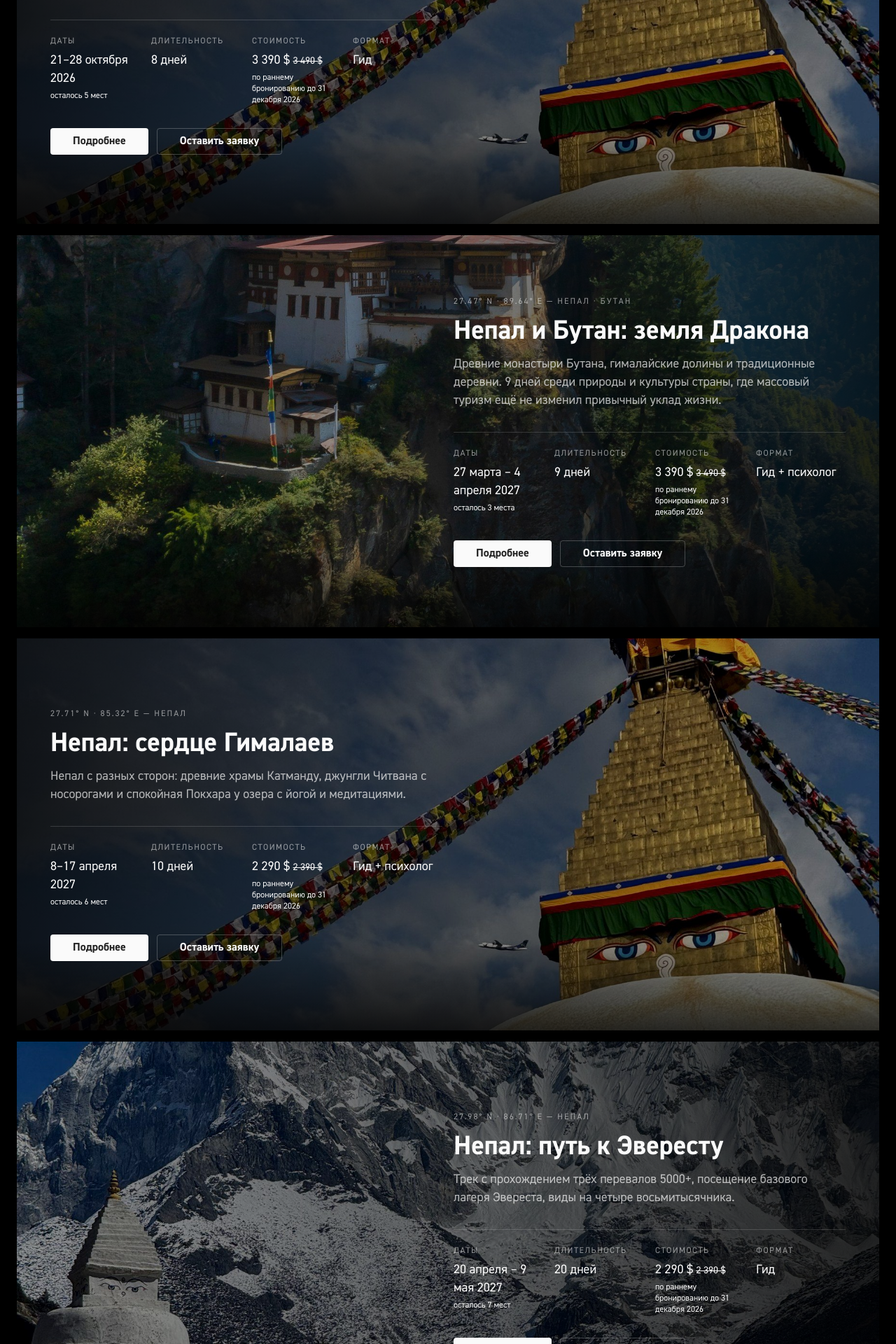
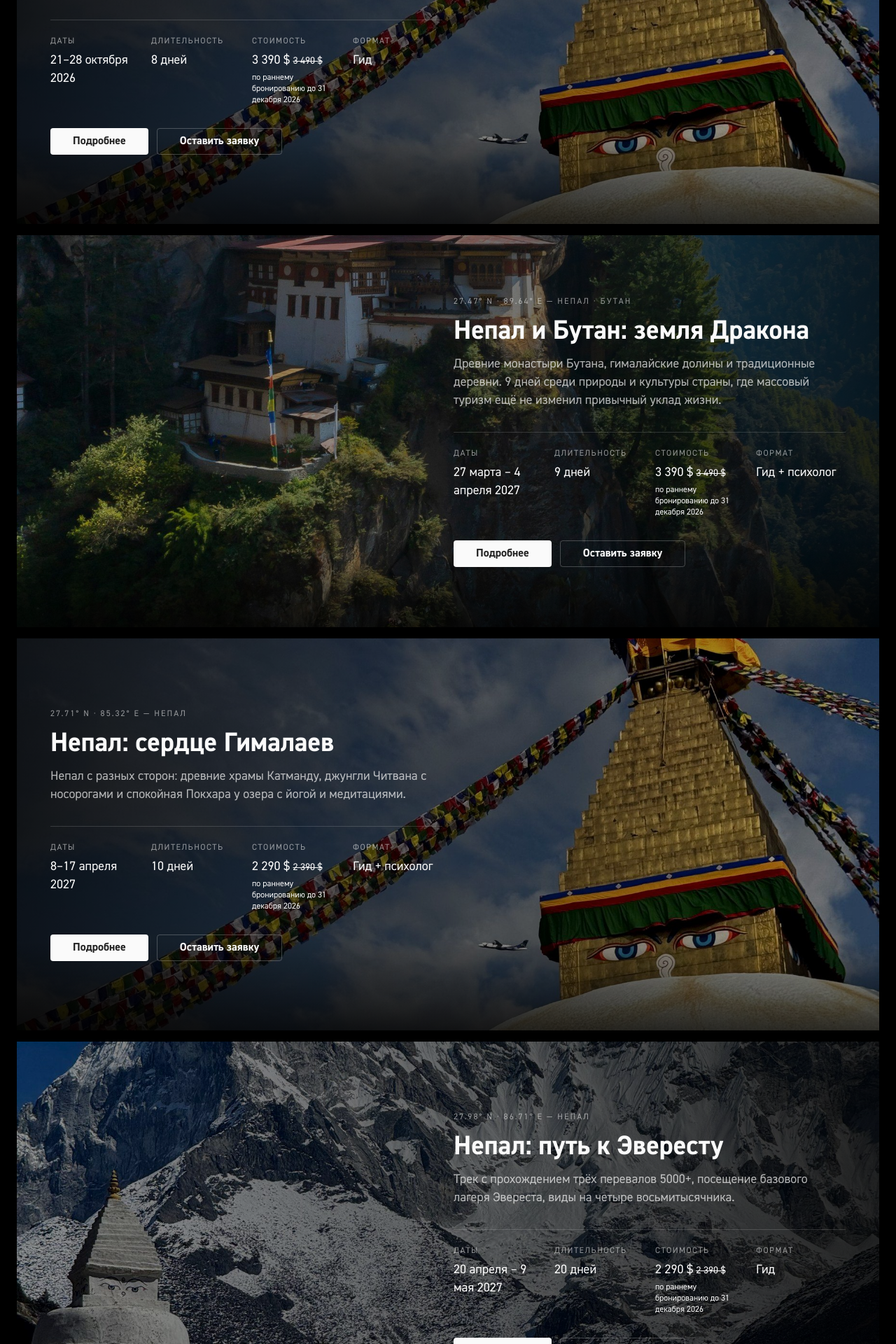
Before and after one commit to fifulina-uxui/wild-soul-routes, a React (Vite) app: page / in a window 1280 px wide. Shown: the part 1240-3160 px from the top of the page at 70% size. Built offline with nearby package versions, Linux system fonts and the light colour scheme.

Commit message:
Remove remaining-spots mentions from cards and tour dates

```diff
--- a/src/data/content.ts
+++ b/src/data/content.ts
@@ -182,7 +182,7 @@ export const content: Record<'ru' | 'en', PageContent> = {
           highlight: 'Эверест',
           image: 'images/tour-tibet.jpg',
           crew: 'both',
-          spots: 'осталось 4 места',
+          spots: '',
         },
         {
           id: 'nepal',
@@ -197,7 +197,7 @@ export const content: Record<'ru' | 'en', PageContent> = {
           highlight: 'Катманду',
           image: 'images/tour-nepal.jpg',
           crew: 'both',
-          spots: 'осталось 6 мест',
+          spots: '',
         },
         {
           id: 'nepal-bhutan',
@@ -212,7 +212,7 @@ export const content: Record<'ru' | 'en', PageContent> = {
           highlight: 'Тигриное гнездо',
           image: 'images/tour-bhutan.jpg',
           crew: 'both',
-          spots: 'осталось 3 места',
+          spots: '',
         },
         {
           id: 'nepal-tour',
@@ -227,7 +227,7 @@ export const content: Record<'ru' | 'en', PageContent> = {
           highlight: 'Нагаркот',
           image: 'images/tour-nepal.jpg',
           crew: 'guide',
-          spots: 'осталось 5 мест',
+          spots: '',
         },
         {
           id: 'nepal-trek',
@@ -242,7 +242,7 @@ export const content: Record<'ru' | 'en', PageContent> = {
           highlight: 'Эверест',
           image: 'images/tour-everest.jpg',
           crew: 'guide',
-          spots: 'осталось 7 мест',
+          spots: '',
         },
         {
           id: 'georgia',
@@ -257,7 +257,7 @@ export const content: Record<'ru' | 'en', PageContent> = {
           highlight: 'Кахетия',
           image: 'images/tour-georgia.jpg',
           crew: 'both',
-          spots: 'осталось 5 мест',
+          spots: '',
         },
         {
           id: 'capetown',
@@ -356,7 +356,7 @@ export const content: Record<'ru' | 'en', PageContent> = {
           instagram: 'https://www.instagram.com/oberendeeva',
           photo: 'images/team-olesya.jpg',
         },
-        dates: [{ when: '28 мая – 12 июня 2027', note: 'осталось 4 места' }],
+        dates: [{ when: '28 мая – 12 июня 2027', note: '' }],
         includes: [
           'Сопровождение гида и психолога всю дорогу',
           'Пермиты на Тибет и визовая поддержка',
@@ -443,7 +443,7 @@ export const content: Record<'ru' | 'en', PageContent> = {
           instagram: 'https://www.instagram.com/oberendeeva',
           photo: 'images/team-olesya.jpg',
         },
-        dates: [{ when: '8–17 апреля 2027', note: 'осталось 6 мест' }],
+        dates: [{ when: '8–17 апреля 2027', note: '' }],
         includes: [
           'Сопровождение гида и психолога',
           'Проживание в отелях с завтраками',
@@ -529,7 +529,7 @@ export const content: Record<'ru' | 'en', PageContent> = {
           instagram: 'https://www.instagram.com/oberendeeva',
           photo: 'images/team-olesya.jpg',
         },
-        dates: [{ when: '27 марта – 4 апреля 2027', note: 'осталось 3 места' }],
+        dates: [{ when: '27 марта – 4 апреля 2027', note: '' }],
         includes: [
           'Сопровождение гида и психолога',
           'Виза в Бутан и сбор SDF',
@@ -615,7 +615,7 @@ export const content: Record<'ru' | 'en', PageContent> = {
           photo: 'images/team-olesya.jpg',
         },
         dates: [
-          { when: '21–28 октября 2026', note: 'осталось 5 мест' },
+          { when: '21–28 октября 2026', note: '' },
           { when: '7–14 марта 2027', note: 'набор открыт' },
         ],
         includes: [
@@ -714,7 +714,7 @@ export const content: Record<'ru' | 'en', PageContent> = {
           instagram: 'https://www.instagram.com/oberendeeva',
           photo: 'images/team-olesya.jpg',
         },
-        dates: [{ when: '20 апреля – 9 мая 2027', note: 'осталось 7 мест' }],
+        dates: [{ when: '20 апреля – 9 мая 2027', note: '' }],
         includes: [
           'две ночи в отеле в Катманду, размещение двухместное',
           'встреча и проводы в аэропорту Катманду',
@@ -805,7 +805,7 @@ export const content: Record<'ru' | 'en', PageContent> = {
         },
         dates: [
           { when: '8–13 июня 2027', note: 'набор открыт' },
-          { when: '19–24 сентября 2027', note: 'осталось 5 мест' },
+          { when: '19–24 сентября 2027', note: '' },
         ],
         includes: [
           'Сопровождение гида и психолога',
@@ -1154,7 +1154,7 @@ export const content: Record<'ru' | 'en', PageContent> = {
           highlight: 'Everest',
           image: 'images/tour-tibet.jpg',
           crew: 'both',
-          spots: '4 spots left',
+          spots: '',
         },
         {
           id: 'nepal',
@@ -1169,7 +1169,7 @@ export const content: Record<'ru' | 'en', PageContent> = {
           highlight: 'Kathmandu',
           image: 'images/tour-nepal.jpg',
           crew: 'both',
-          spots: '6 spots left',
+          spots: '',
         },
         {
           id: 'nepal-bhutan',
@@ -1184,7 +1184,7 @@ export const content: Record<'ru' | 'en', PageContent> = {
           highlight: 'Tiger’s Nest',
           image: 'images/tour-bhutan.jpg',
           crew: 'both',
-          spots: '3 spots left',
+          spots: '',
         },
         {
           id: 'nepal-tour',
@@ -1199,7 +1199,7 @@ export const content: Record<'ru' | 'en', PageContent> = {
           highlight: 'Nagarkot',
           image: 'images/tour-nepal.jpg',
           crew: 'guide',
-          spots: '5 spots left',
+          spots: '',
         },
         {
           id: 'nepal-trek',
@@ -1214,7 +1214,7 @@ export const content: Record<'ru' | 'en', PageContent> = {
           highlight: 'Everest',
           image: 'images/tour-everest.jpg',
           crew: 'guide',
-          spots: '7 spots left',
+          spots: '',
         },
         {
           id: 'georgia',
@@ -1229,7 +1229,7 @@ export const content: Record<'ru' | 'en', PageContent> = {
           highlight: 'Kakheti',
           image: 'images/tour-georgia.jpg',
           crew: 'both',
-          spots: '5 spots left',
+          spots: '',
         },
         {
           id: 'capetown',
@@ -1328,7 +1328,7 @@ export const content: Record<'ru' | 'en', PageContent> = {
           instagram: 'https://www.instagram.com/oberendeeva',
           photo: 'images/team-olesya.jpg',
         },
-        dates: [{ when: 'May 28 – June 12, 2027', note: '4 spots left' }],
+        dates: [{ when: 'May 28 – June 12, 2027', note: '' }],
         includes: [
           'Guide and psychologist with the group throughout',
           'Tibet permits and visa support',
@@ -1415,7 +1415,7 @@ export const content: Record<'ru' | 'en', PageContent> = {
           instagram: 'https://www.instagram.com/oberendeeva',
           photo: 'images/team-olesya.jpg',
         },
-        dates: [{ when: 'April 8–17, 2027', note: '6 spots left' }],
+        dates: [{ when: 'April 8–17, 2027', note: '' }],
         includes: [
           'Guide and psychologist with the group',
           'Hotel accommodation with breakfasts',
@@ -1501,7 +1501,7 @@ export const content: Record<'ru' | 'en', PageContent> = {
           instagram: 'https://www.instagram.com/oberendeeva',
           photo: 'images/team-olesya.jpg',
         },
-        dates: [{ when: 'March 27 – April 4, 2027', note: '3 spots left' }],
+        dates: [{ when: 'March 27 – April 4, 2027', note: '' }],
         includes: [
           'Guide and psychologist with the group',
           'Bhutan visa and SDF fee',
@@ -1587,7 +1587,7 @@ export const content: Record<'ru' | 'en', PageContent> = {
           photo: 'images/team-olesya.jpg',
         },
         dates: [
-          { when: 'October 21–28, 2026', note: '5 spots left' },
+          { when: 'October 21–28, 2026', note: '' },
           { when: 'March 7–14, 2027', note: 'open for booking' },
         ],
         includes: [
@@ -1686,7 +1686,7 @@ export const content: Record<'ru' | 'en', PageContent> = {
           instagram: 'https://www.instagram.com/oberendeeva',
           photo: 'images/team-olesya.jpg',
         },
-        dates: [{ when: 'April 20 – May 9, 2027', note: '7 spots left' }],
+        dates: [{ when: 'April 20 – May 9, 2027', note: '' }],
         includes: [
           'two nights in a Kathmandu hotel, double occupancy',
           'airport pick-up and drop-off in Kathmandu',
@@ -1777,7 +1777,7 @@ export const content: Record<'ru' | 'en', PageContent> = {
         },
         dates: [
           { when: 'June 8–13, 2027', note: 'open for booking' },
-          { when: 'September 19–24, 2027', note: '5 spots left' },
+          { when: 'September 19–24, 2027', note: '' },
         ],
         includes: [
           'Guide and psychologist with the group',
--- a/src/pages/ToursPage.tsx
+++ b/src/pages/ToursPage.tsx
@@ -135,9 +135,6 @@ export default function ToursPage() {
                         {t.tours.meta.start}
                       </dt>
                       <dd className="mt-1 text-[18px] leading-[26px] text-[#fafafa]">{tour.start}</dd>
-                      {tour.spots && (
-                        <p className="mt-1 text-[12px] leading-4 text-[#fafafa]">{tour.spots}</p>
-                      )}
                     </div>
                     <div>
                       <dt className="text-[12px] uppercase leading-5 tracking-[0.12em] text-[rgb(250_250_250/55%)]">
--- a/src/sections/Tours.tsx
+++ b/src/sections/Tours.tsx
@@ -118,9 +118,6 @@ export default function Tours() {
                         {t.tours.meta.start}
                       </dt>
                       <dd className="mt-1 text-[18px] leading-[26px] text-[#fafafa]">{tour.start}</dd>
-                      {tour.spots && (
-                        <p className="mt-1 text-[12px] leading-4 text-[#fafafa]">{tour.spots}</p>
-                      )}
                     </div>
                     <div>
                       <dt className="text-[12px] uppercase leading-5 tracking-[0.12em] text-[rgb(250_250_250/55%)]">
```
